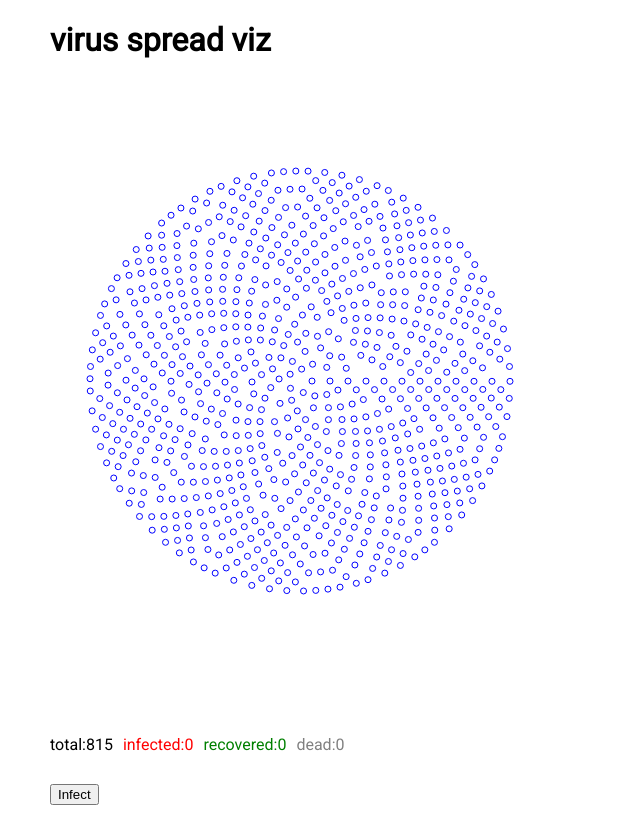
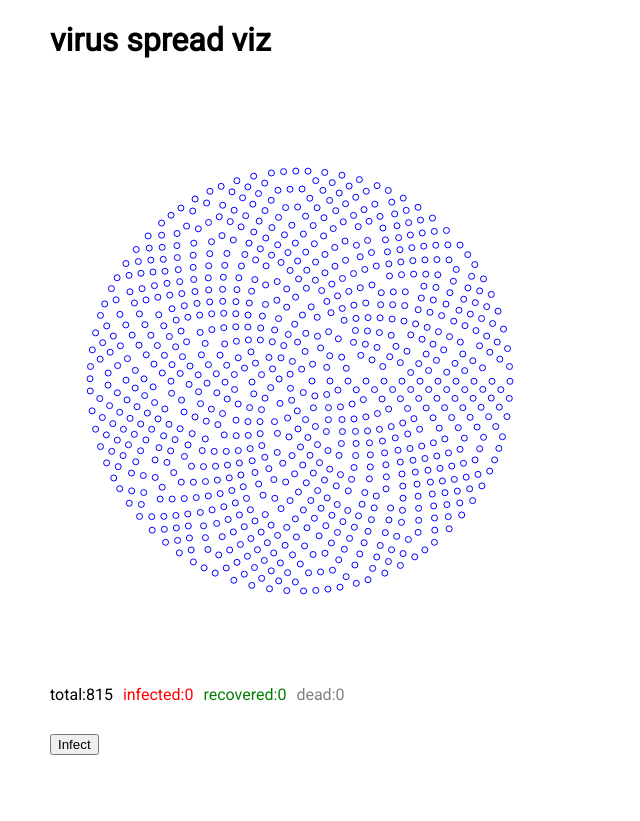
Before and after one commit to borispinus/pibo.now.sh, a Next.js app: page /covid in a window 1280 px wide. Shown: the whole page, without its empty margins (0-640 px from the left). After the commit the page ends 800 px from the top, so only its background shows below. Built offline with nearby package versions, Linux system fonts and the light colour scheme.

Commit message:
styles fix

```diff
--- a/covid/Covid.module.scss
+++ b/covid/Covid.module.scss
@@ -1,7 +1,7 @@
 .Covid {
   .chart {
     width: 100vw;
-    height: 650px;
+    height: 600px;
     max-width: 100%;
     max-height: 100%;
   }
--- a/styles.scss
+++ b/styles.scss
@@ -7,7 +7,7 @@ html {
 }
 body {
   font-family: 'Roboto', sans-serif;
-  min-height: 100vh;
+  height: 100%;
   margin: 0;
   padding: 0;
   position: relative;
```
